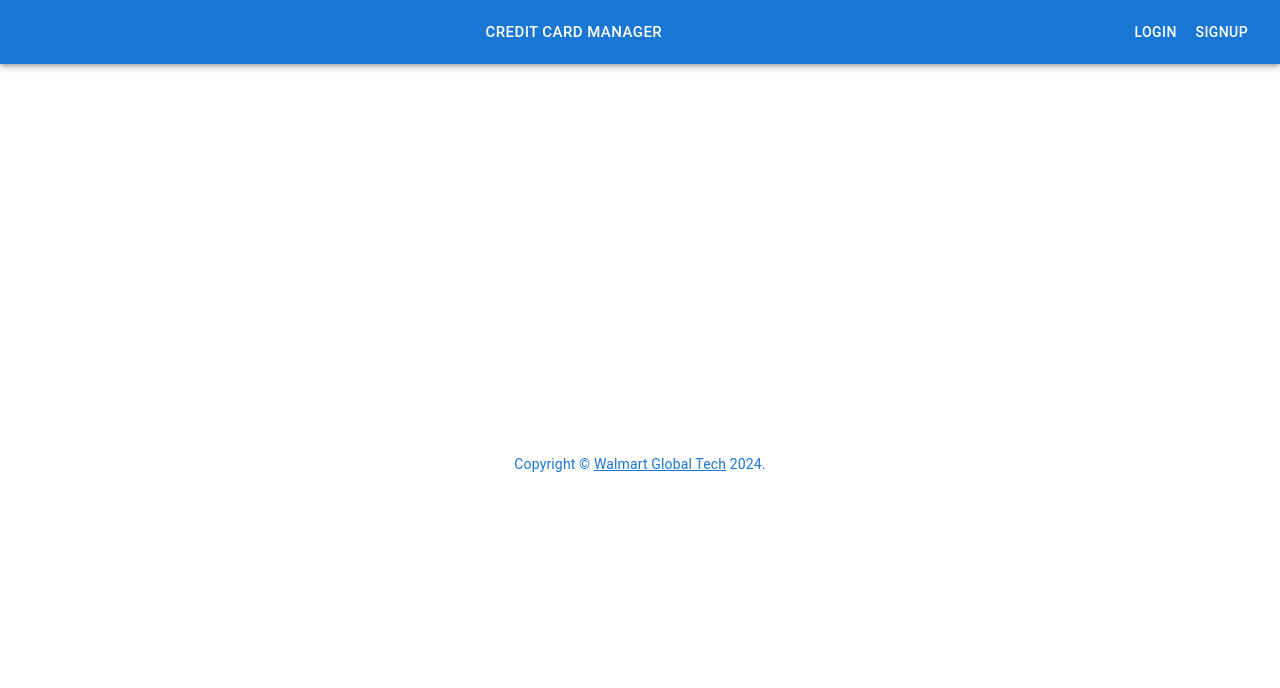
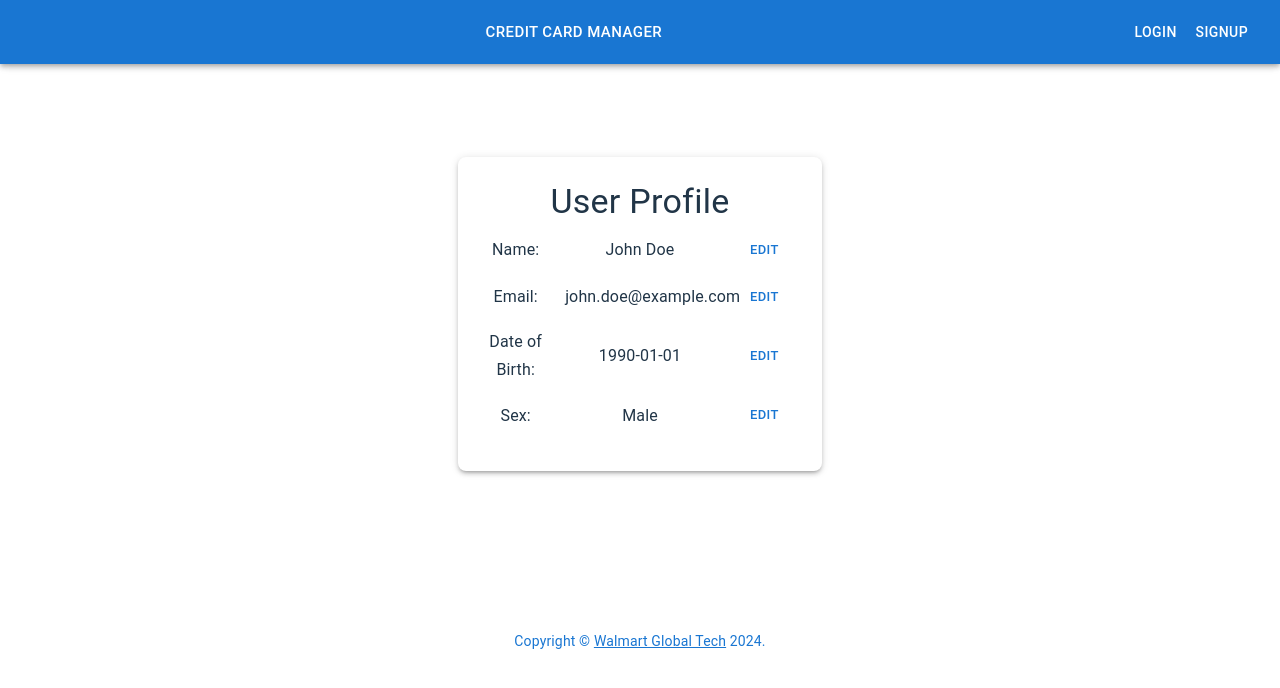
Before and after one commit to VijayaJ356/capstone-team1, a React (Vite) app in the folder customercc-ui/: page /profile in a window 1280 px wide. Shown: the top 688 px of the page. Built offline with nearby package versions, Linux system fonts and the light colour scheme.

Commit message:
Testing user profile

```diff
--- a/customercc-ui/src/App.jsx
+++ b/customercc-ui/src/App.jsx
@@ -10,6 +10,8 @@ import ProtectedRoute from "./handlers/ProtectedRoute";
 import Header from './components/header';
 import { Copyright } from "./components/footer";
 import { createTheme, ThemeProvider } from '@mui/material/styles';
+import React from "react";
+import UserProfile from "./pages/profile";
 
 const defaultTheme = createTheme();
 
@@ -25,6 +27,7 @@ function App() {
           {/* <Route path="/" element={<Navigate replace to="/login" />} /> */}
           <Route exact path="/login" element={<Login />} />
           <Route exact path="/signup" element={<SignUp />} />
+          <Route path="/profile" element={<UserProfile />} />
           <Route path="/cards" element={<ProtectedRoute><CreditCards /></ProtectedRoute>} />
           <Route
             path="/account"
--- /dev/null
+++ b/customercc-ui/src/pages/profile.jsx
@@ -0,0 +1,103 @@
+import React, { useState } from "react";
+import { TextField, Button, Box, Typography, Grid } from "@mui/material";
+
+const UserProfile = () => {
+  const [user, setUser] = useState({
+    name: "John Doe",
+    email: "john.doe@example.com",
+    dob: "1990-01-01",
+    sex: "Male",
+  });
+
+  const [editField, setEditField] = useState(null);
+  const [tempValue, setTempValue] = useState("");
+
+  const handleEditClick = (field) => {
+    setEditField(field);
+    setTempValue(user[field]);
+  };
+
+  const handleSaveClick = () => {
+    setUser({ ...user, [editField]: tempValue });
+    setEditField(null);
+  };
+
+  const handleCancelClick = () => {
+    setEditField(null);
+    setTempValue("");
+  };
+
+  const renderField = (field, label) => (
+    <Grid container alignItems="center" spacing={2} sx={{ mb: 2 }}>
+      <Grid item xs={3}>
+        <Typography variant="subtitle1">{label}:</Typography>
+      </Grid>
+      <Grid item xs={6}>
+        {editField === field ? (
+          <TextField
+            fullWidth
+            value={tempValue}
+            onChange={(e) => setTempValue(e.target.value)}
+          />
+        ) : (
+          <Typography variant="body1">{user[field]}</Typography>
+        )}
+      </Grid>
+      <Grid item xs={3}>
+        {editField === field ? (
+          <>
+            <Button
+              variant="contained"
+              color="primary"
+              size="small"
+              onClick={handleSaveClick}
+              sx={{ mr: 1 }}
+            >
+              Save
+            </Button>
+            <Button
+              variant="outlined"
+              color="secondary"
+              size="small"
+              onClick={handleCancelClick}
+            >
+              Cancel
+            </Button>
+          </>
+        ) : (
+          <Button
+            variant="text"
+            size="small"
+            onClick={() => handleEditClick(field)}
+          >
+            Edit
+          </Button>
+        )}
+      </Grid>
+    </Grid>
+  );
+
+  return (
+    <Box
+      sx={{
+        maxWidth: "600px",
+        margin: "auto",
+        mt: 5,
+        p: 3,
+        boxShadow: 3,
+        borderRadius: 2,
+        bgcolor: "background.paper",
+      }}
+    >
+      <Typography variant="h4" gutterBottom>
+        User Profile
+      </Typography>
+      {renderField("name", "Name")}
+      {renderField("email", "Email")}
+      {renderField("dob", "Date of Birth")}
+      {renderField("sex", "Sex")}
+    </Box>
+  );
+};
+
+export default UserProfile;
```
